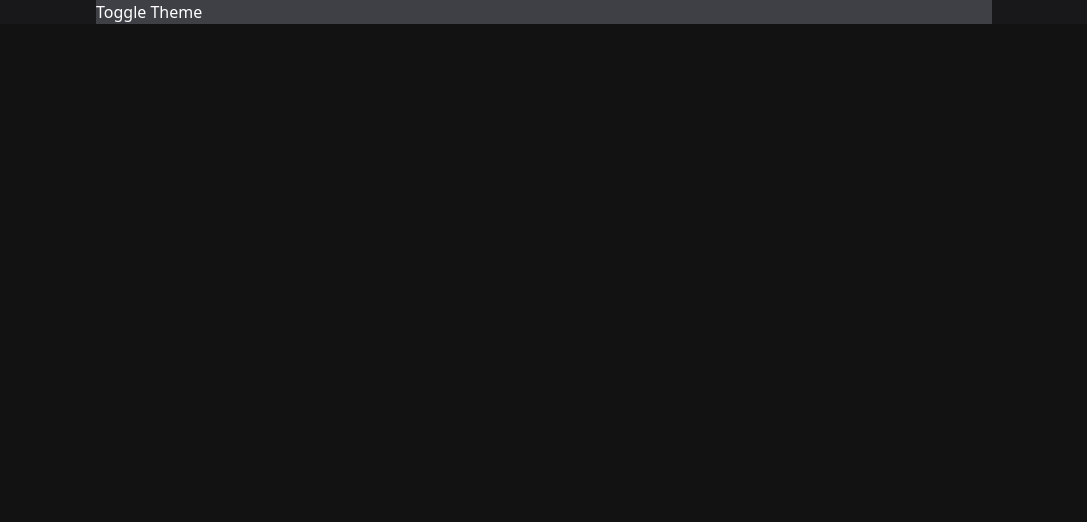
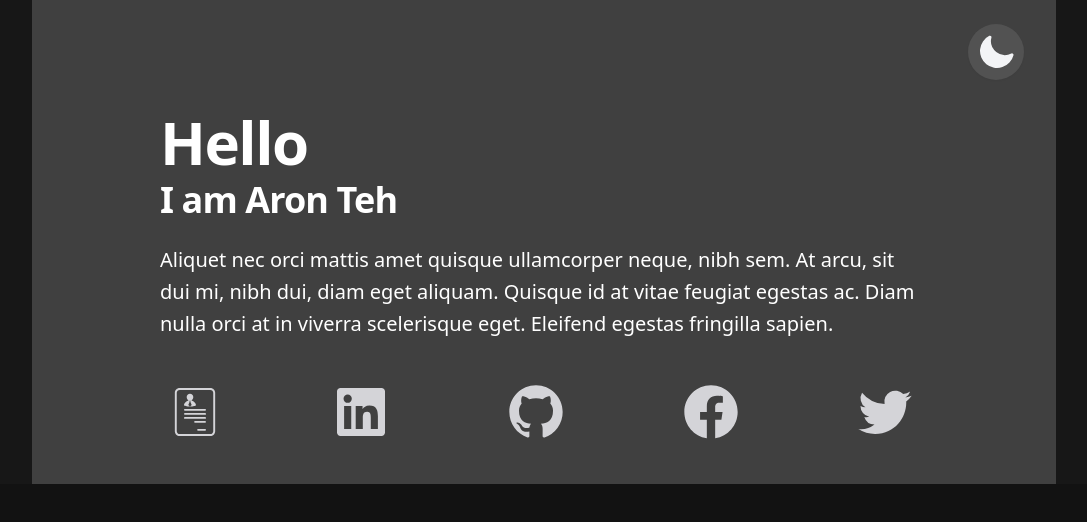
Before and after one commit to Ellipsoul/portfolio-v2, a Next.js app: page / in a window 1280 px wide. Shown: the top 522 px of the page, without its empty margins (96-1183 px from the left). Built offline with nearby package versions, Linux system fonts and the light colour scheme.

Commit message:
Add socials and personal introduction layout

```diff
--- /dev/null
+++ b/app/(app)/HeaderSection.tsx
@@ -0,0 +1,33 @@
+import React, { ReactElement } from "react";
+import { MoonIcon, SunIcon } from "@heroicons/react/20/solid";
+import { useTheme } from "next-themes";
+
+export default function HeaderSection(): ReactElement {
+  return (
+    <header className="w-full flex flex-row items-center justify-end py-4 md:py-6 px-6 md:px-8">
+      <DarkModeToggle />
+    </header>
+  );
+}
+
+// Toggle Button to change theme
+const DarkModeToggle = () => {
+  const { theme, setTheme } = useTheme();
+
+  return (
+    <button
+      type="button"
+      onClick={() => setTheme(theme === "light" ? "dark" : "light")}
+      className="rounded-full p-2 focus-visible:outline focus-visible:outline-2 focus-visible:outline-offset-2 shadow-sm
+      bg-primary-300 hover:bg-primary-200 focus-visible:outline-primary-200
+      text-shade-700 hover:text-shade-600 dark:text-shade-100 dark:hover:text-shade-50
+      dark:bg-primary-600 dark:hover:bg-primary-500 dark:focus-visible:outline-primary-500"
+    >
+      {theme === "light" ? (
+        <SunIcon className="h-10 w-10" aria-hidden="true" />
+      ) : (
+        <MoonIcon className="h-10 w-10" aria-hidden="true" />
+      )}
+    </button>
+  );
+};
--- /dev/null
+++ b/app/(app)/IntroSection.tsx
@@ -0,0 +1,32 @@
+import React, { ReactElement } from "react";
+import { NavigationSocialItem, social } from "./constants";
+import Link from "next/link";
+
+export default function IntroSection(): ReactElement {
+  return (
+    <div className="px-8 lg:px-12 pb-10">
+      <div className="mx-auto max-w-3xl text-base leading-7 text-shade-800 dark:text-plain">
+        <h1 className="mt-2 text-4xl md:text-6xl font-bold tracking-tight">Hello</h1>
+        <h1 className="mt-2 text-3xl md:text-4xl font-bold tracking-tight">I am Aron Teh</h1>
+        <p className="mt-6 text-xl leading-8">
+          Aliquet nec orci mattis amet quisque ullamcorper neque, nibh sem. At arcu, sit dui mi, nibh dui, diam eget
+          aliquam. Quisque id at vitae feugiat egestas ac. Diam nulla orci at in viverra scelerisque eget. Eleifend
+          egestas fringilla sapien.
+        </p>
+      </div>
+      <div className="mt-10 flex justify-center md:justify-evenly items-center flex-wrap gap-x-5 gap-y-3">
+        {social.map((item: NavigationSocialItem) => (
+          <Link
+            key={item.name}
+            target="_blank"
+            href={item.href}
+            className="text-zinc-700 hover:text-zinc-600 dark:text-zinc-300 dark:hover:text-zinc-100"
+          >
+            <span className="sr-only">{item.name}</span>
+            <item.icon className={item.class} aria-hidden="true" />
+          </Link>
+        ))}
+      </div>
+    </div>
+  );
+}
--- /dev/null
+++ b/app/(app)/constants.tsx
@@ -0,0 +1,92 @@
+import { SVGProps } from "react";
+
+export interface NavigationSocialItem {
+  name: string;
+  href: string;
+  icon: any;
+  class: string;
+}
+
+export const social: NavigationSocialItem[] = [
+  {
+    name: "Resume",
+    href: "https://twitter.com/",
+    icon: (props: JSX.IntrinsicAttributes & SVGProps<SVGSVGElement>) => (
+      <svg
+        fill="currentColor"
+        xmlns="http://www.w3.org/2000/svg"
+        viewBox="0 0 181.167 181.167"
+        xmlSpace="preserve"
+        {...props}
+      >
+        <path d="M148.556 0H32.613c-9.994 0-18.121 8.126-18.121 18.115v144.94c0 9.986 8.126 18.111 18.121 18.111h115.943c9.992 0 18.118-8.125 18.118-18.111V18.121C166.679 8.131 158.554 0 148.556 0zm10.875 163.055c0 5.996-4.878 10.871-10.875 10.871H32.613c-5.995 0-10.87-4.875-10.87-10.871V18.121c0-5.995 4.875-10.87 10.87-10.87h115.943c5.992 0 10.867 4.875 10.867 10.87v144.935h.008z" />
+        <path d="M128.792 79.212H52.384a3.325 3.325 0 0 0-3.324 3.33 3.326 3.326 0 0 0 3.324 3.33h76.407a3.325 3.325 0 0 0 3.326-3.33 3.325 3.325 0 0 0-3.325-3.33zm0 15.174H52.384c-1.839 0-3.324 1.494-3.324 3.333s1.485 3.326 3.324 3.326h76.407a3.322 3.322 0 0 0 3.326-3.326 3.324 3.324 0 0 0-3.325-3.333zm0 15.169H52.384a3.327 3.327 0 0 0-3.324 3.331 3.323 3.323 0 0 0 3.324 3.328h76.407a3.324 3.324 0 0 0 3.326-3.328 3.327 3.327 0 0 0-3.325-3.331zm0 15.173H90.585c-1.836 0-3.328 1.488-3.328 3.327s1.492 3.333 3.328 3.333h38.206c1.841 0 3.321-1.494 3.321-3.333s-1.48-3.327-3.32-3.327zm0 29.965h-26.747a3.321 3.321 0 0 0-3.326 3.328 3.32 3.32 0 0 0 3.326 3.326h26.747a3.32 3.32 0 0 0 3.321-3.326 3.32 3.32 0 0 0-3.321-3.328zm-34.496-90.11c0-6.298-7.251-14.793-17.039-17.275 4.089-2.75 6.907-8.181 6.907-13.072 0-6.898-5.586-12.496-12.49-12.496-6.896 0-12.49 5.598-12.49 12.496 0 4.886 2.818 10.317 6.898 13.072-9.774 2.481-17.03 10.982-17.03 17.275.008 7.442 45.244 7.442 45.244 0zm-23.629-13.65h-.057l-2.068-2.375c1.011.358 2.042.577 3.133.577 1.093 0 2.125-.213 3.134-.572l-2.074 2.369h-.049l5.337 12.895-6.348 6.332-6.341-6.332 5.333-12.894z" />
+      </svg>
+    ),
+    class: "w-12 h-12",
+  },
+  {
+    name: "LinkedIn",
+    href: "https://www.youtube.com/",
+    icon: (props: JSX.IntrinsicAttributes & SVGProps<SVGSVGElement>) => (
+      <svg fill="currentColor" viewBox="0 0 24 24" {...props}>
+        <path
+          fillRule="evenodd"
+          d="M18.335 18.339H15.67v-4.177c0-.996-.02-2.278-1.39-2.278-1.389 0-1.601 1.084-1.601 2.205v4.25h-2.666V9.75h2.56v1.17h.035c.358-.674 1.228-1.387 2.528-1.387 2.7 0 3.2 1.778 3.2 4.091v4.715zM7.003 8.575a1.546 1.546 0 01-1.548-1.549 1.548 1.548 0 111.547 1.549zm1.336 9.764H5.666V9.75H8.34v8.589zM19.67 3H4.329C3.593 3 3 3.58 3 4.297v15.406C3 20.42 3.594 21 4.328 21h15.338C20.4 21 21 20.42 21 19.703V4.297C21 3.58 20.4 3 19.666 3h.003z"
+          clipRule="evenodd"
+        />
+      </svg>
+    ),
+    class: "w-16 h-16",
+  },
+  {
+    name: "GitHub",
+    href: "https://github.com/",
+    icon: (props: JSX.IntrinsicAttributes & SVGProps<SVGSVGElement>) => (
+      <svg fill="currentColor" viewBox="0 0 24 24" {...props}>
+        <path
+          fillRule="evenodd"
+          d="M12 2C6.477 2 2 6.484 2 12.017c0 4.425 2.865 8.18 6.839 9.504.5.092.682-.217.682-.483
+          0-.237-.008-.868-.013-1.703-2.782.605-3.369-1.343-3.369-1.343-.454-1.158-1.11-1.466-1.11-1.466-.908-.62.069-.608.069-.608
+          1.003.07 1.531 1.032 1.531 1.032.892 1.53 2.341 1.088 2.91.832.092-.647.35-1.088.636-1.338-2.22-.253-4.555-1.113-4.555-4.951
+          0-1.093.39-1.988 1.029-2.688-.103-.253-.446-1.272.098-2.65 0 0 .84-.27 2.75 1.026A9.564 9.564 0 0112 6.844c.85.004 1.705.115 2.504.337
+          1.909-1.296 2.747-1.027 2.747-1.027.546 1.379.202 2.398.1 2.651.64.7 1.028 1.595 1.028 2.688 0 3.848-2.339 4.695-4.566
+          4.943.359.309.678.92.678 1.855 0 1.338-.012 2.419-.012 2.747 0 .268.18.58.688.482A10.019 10.019 0 0022 12.017C22 6.484 17.522 2 12 2z"
+          clipRule="evenodd"
+        />
+      </svg>
+    ),
+    class: "w-16 h-16",
+  },
+  {
+    name: "Facebook",
+    href: "https://www.facebook.com/",
+    icon: (props: any) => (
+      <svg fill="currentColor" viewBox="0 0 24 24" {...props}>
+        <path
+          fillRule="evenodd"
+          d="M22 12c0-5.523-4.477-10-10-10S2 6.477 2 12c0 4.991 3.657 9.128 8.438 9.878v-6.987h-2.54V12h2.54V9.797c0-2.506
+        1.492-3.89 3.777-3.89 1.094 0 2.238.195 2.238.195v2.46h-1.26c-1.243 0-1.63.771-1.63 1.562V12h2.773l-.443
+        2.89h-2.33v6.988C18.343 21.128 22 16.991 22 12z"
+          clipRule="evenodd"
+        />
+      </svg>
+    ),
+    class: "w-16 h-16",
+  },
+  {
+    name: "Twitter",
+    href: "https://twitter.com/",
+    icon: (props: JSX.IntrinsicAttributes & SVGProps<SVGSVGElement>) => (
+      <svg fill="currentColor" viewBox="0 0 24 24" {...props}>
+        <path
+          d="M8.29 20.251c7.547 0 11.675-6.253 11.675-11.675 0-.178 0-.355-.012-.53A8.348 8.348 0 0022 5.92a8.19 8.19 0 01-2.357.646
+        4.118 4.118 0 001.804-2.27 8.224 8.224 0 01-2.605.996 4.107 4.107 0 00-6.993 3.743 11.65 11.65 0 01-8.457-4.287 4.106 4.106 0 001.27
+        5.477A4.072 4.072 0 012.8 9.713v.052a4.105 4.105 0 003.292 4.022 4.095 4.095 0 01-1.853.07 4.108 4.108 0 003.834 2.85A8.233 8.233 0 012
+        18.407a11.616 11.616 0 006.29 1.84"
+        />
+      </svg>
+    ),
+    class: "w-16 h-16",
+  },
+];
--- a/app/page.tsx
+++ b/app/page.tsx
@@ -1,27 +1,16 @@
 "use client";
 
-import { useTheme } from "next-themes";
-import React, { ReactElement, useEffect, useState } from "react";
+import React, { ReactElement } from "react";
+import HeaderSection from "./(app)/HeaderSection";
+import IntroSection from "./(app)/IntroSection";
 
 export default function HomePage(): ReactElement {
   return (
-    <div className="mx-auto px-4 sm:px-6 lg:px-8 bg-primary-100 dark:bg-primary-900">
-      <div className="mx-auto max-w-4xl bg-primary-200 dark:bg-primary-700">
-        <DarkModeBtn />
+    <div className="mx-auto px-4 sm:px-12 lg:px-24 bg-primary-200 dark:bg-primary-900">
+      <div className="mx-auto max-w-5xl bg-primary-100 dark:bg-primary-700">
+        <HeaderSection />
+        <IntroSection />
       </div>
     </div>
   );
 }
-
-const DarkModeBtn = () => {
-  const [mounted, setMounted] = useState(false);
-  const { theme, setTheme } = useTheme();
-
-  useEffect(() => {
-    setMounted(true);
-  });
-
-  if (!mounted) return null;
-
-  return <button onClick={() => setTheme(theme === "light" ? "dark" : "light")}>Toggle Theme</button>;
-};
--- a/package.json
+++ b/package.json
@@ -9,6 +9,7 @@
     "lint": "next lint"
   },
   "dependencies": {
+    "@heroicons/react": "^2.0.16",
     "@types/node": "18.15.3",
     "@types/react": "18.0.28",
     "@types/react-dom": "18.0.11",
--- a/tailwind.config.js
+++ b/tailwind.config.js
@@ -13,9 +13,9 @@ module.exports = {
       colors: {
         plain: colors.white,
         shade: colors.gray,
-        primary: colors.zinc,
+        primary: colors.neutral,
+        accent: colors.emerald,
         // secondary: colors.zinc,
-        // accent: colors.sky,
       },
     },
   },
--- a/tsconfig.json
+++ b/tsconfig.json
@@ -23,6 +23,6 @@
       "@/*": ["./*"]
     }
   },
-  "include": ["next-env.d.ts", "**/*.ts", "**/*.tsx", ".next/types/**/*.ts"],
+  "include": ["next-env.d.ts", "**/*.ts", "**/*.tsx", ".next/types/**/*.ts", "app/(app)/constants.tsx"],
   "exclude": ["node_modules"]
 }
```
Also changed, not shown: 1 other file (tests, documents, lock files or other folders).
